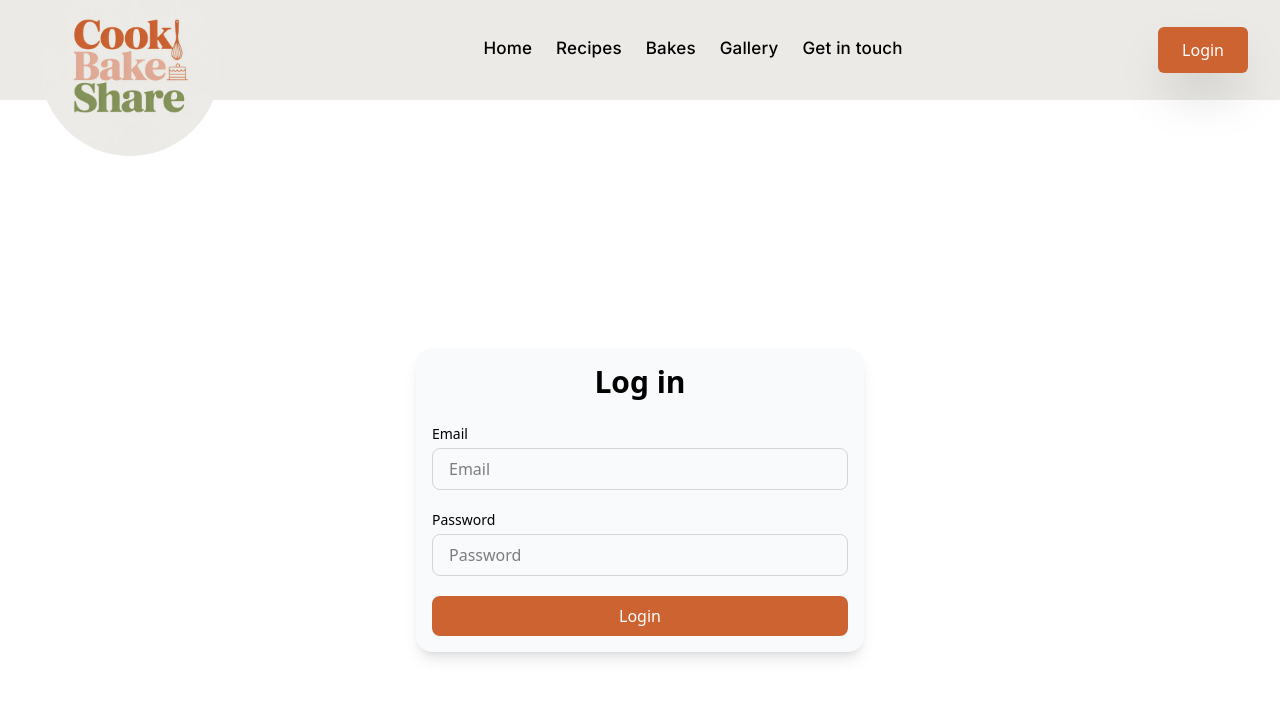
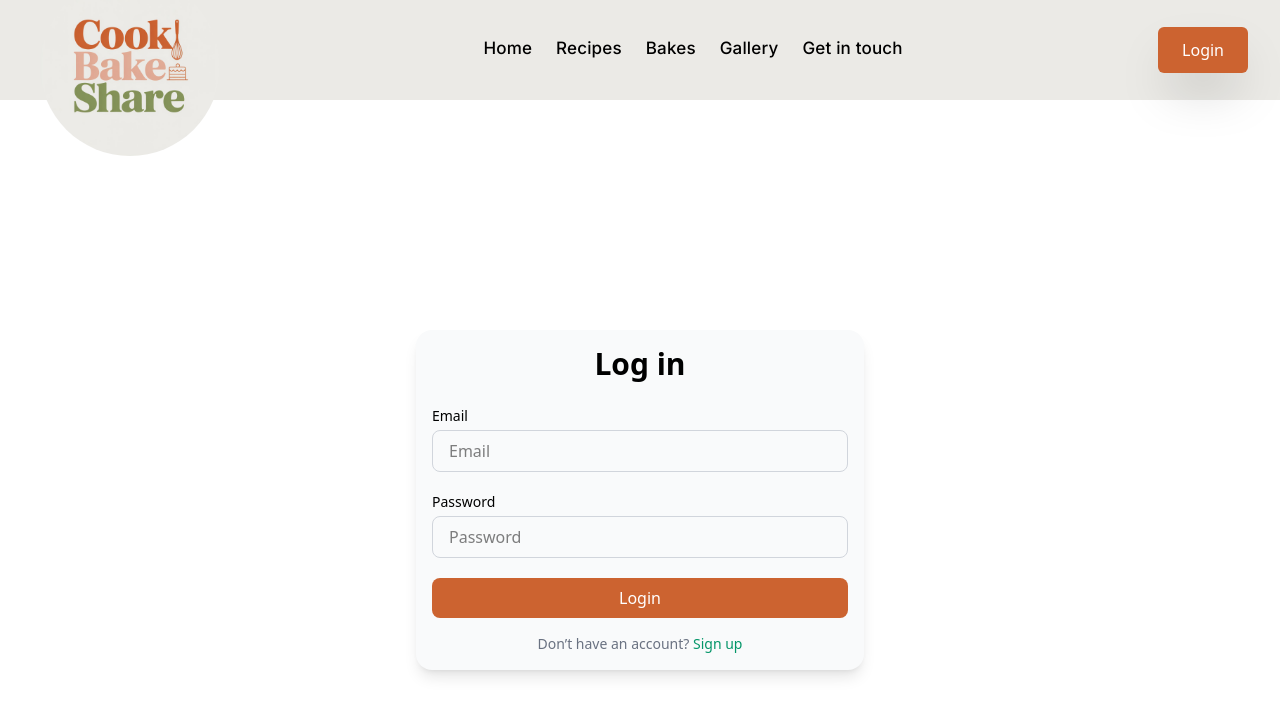
Before and after one commit to phillipbarlow/food-blog, a React (Vite) app: page /login in a window 1280 px wide. Shown: the top 716 px of the page. Built offline with nearby package versions, Linux system fonts and the light colour scheme.

Commit message:
tweek - added link for signup in login

```diff
--- a/src/pages/Login.jsx
+++ b/src/pages/Login.jsx
@@ -15,6 +15,12 @@
           </div>
           <button type="submit" className="w-full bg-[#CC6330] text-white py-2 rounded-lg font-medium hover:bg-[#CC6330]/80 transition">Login</button>
         </form>
+        <p className="text-center text-sm text-gray-500 mt-4">
+          Don’t have an account?{" "}
+          <a href="/register" className="text-emerald-600 font-medium">
+            Sign up
+          </a>
+        </p>
       </div>
     </main>
   );
```
